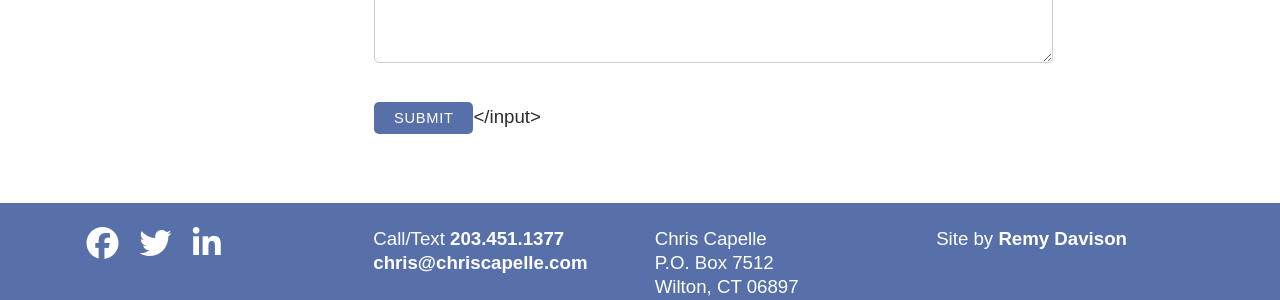
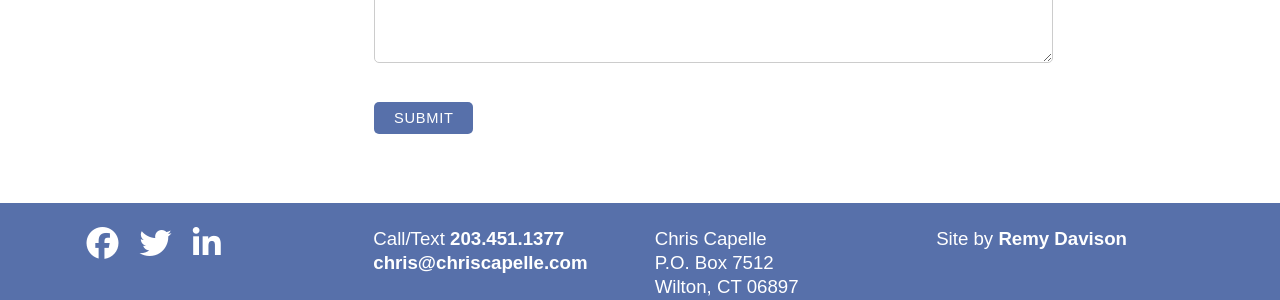
Before and after one commit to rendavison/chrisCapelle, a Jekyll site: the page built from contact-me.md, in a window 1280 px wide. Shown: the part 831-1131 px from the top of the page. Built offline with Jekyll 4.4.1, drawn with Linux system fonts in a browser that asks for light colours; nearby versions of some CDN libraries; some web fonts are replaced.

Commit message:
removed stray input tag

```diff
--- a/contact-me.md
+++ b/contact-me.md
@@ -18,5 +18,5 @@ subheading: <a href="/assets/Chris_Capelle.vcf">Download my vCard</a>
   <label for="message">Message</label><br />
   <textarea name="message" required></textarea><br />
 
-  <input type="submit" value="Submit" method="post" action="/assets/php/sendemail.php"></input>
+  <input type="submit" value="Submit" method="post" action="/assets/php/sendemail.php">
 </form>
```
